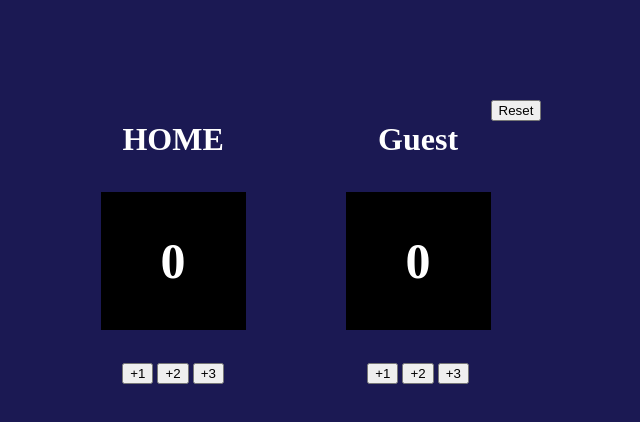
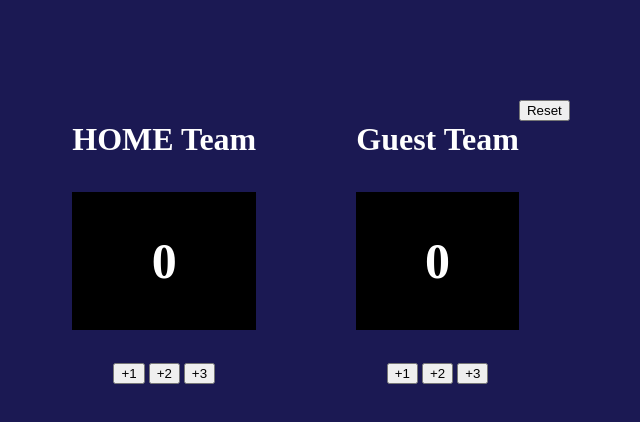
Before and after one commit to miankks/scoreboard, a plain HTML site: page index.html in a window 1280 px wide. Shown: the whole page, without its empty margins (319-959 px from the left). Drawn offline with Linux system fonts and the light colour scheme.

Commit message:
text change complete

```diff
--- a/index.html
+++ b/index.html
@@ -9,7 +9,7 @@
 <body>
     <div class="container">
         <div class="home">
-            <h1>HOME</h1>
+            <h1>HOME Team</h1>
             <h1 id="home-score"  class="score">0</h1>
             <div>
                 <button onclick="addHome1()">+1</button>
@@ -18,7 +18,7 @@
             </div>
         </div>
         <div class="guest">
-            <h1>Guest</h1>
+            <h1>Guest Team</h1>
             <h1 id="guest-score" class="score">0</h1>
             <div>
                  <button onclick="addGuest1()">+1</button>
```
